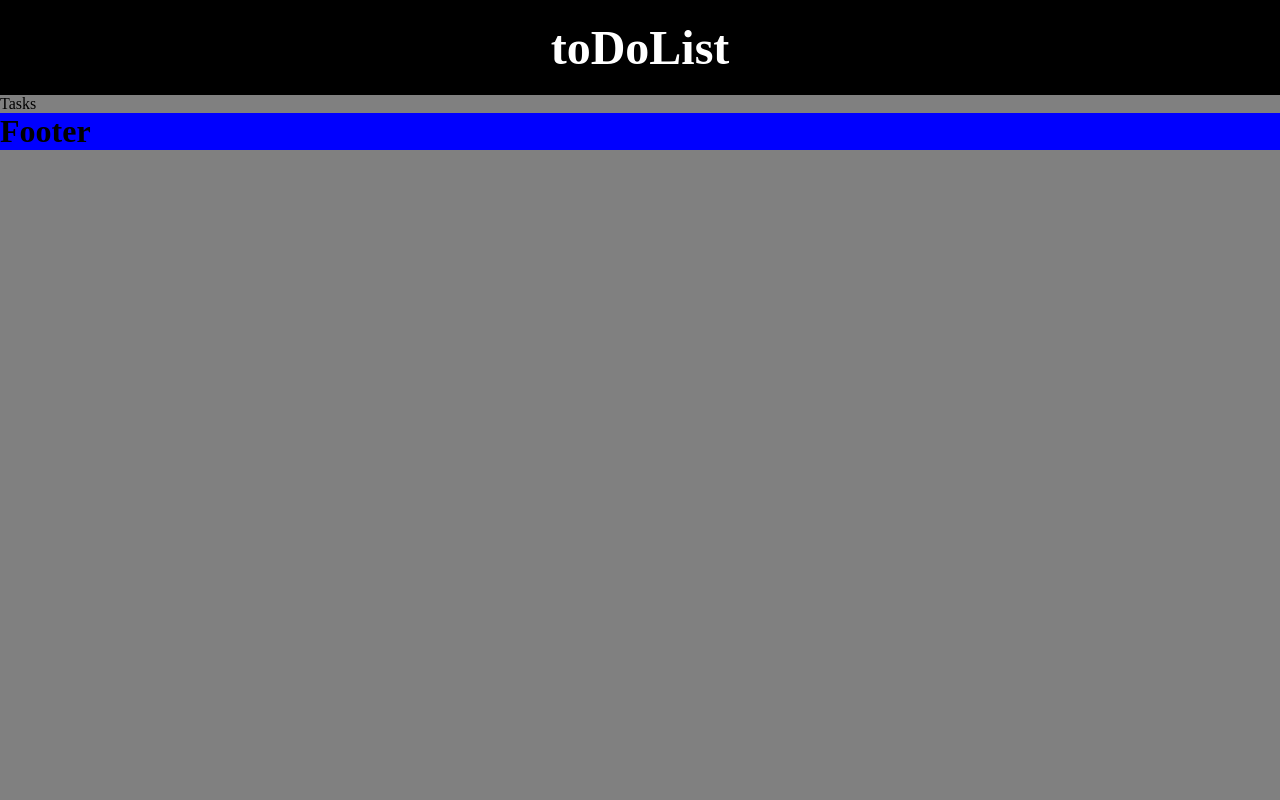
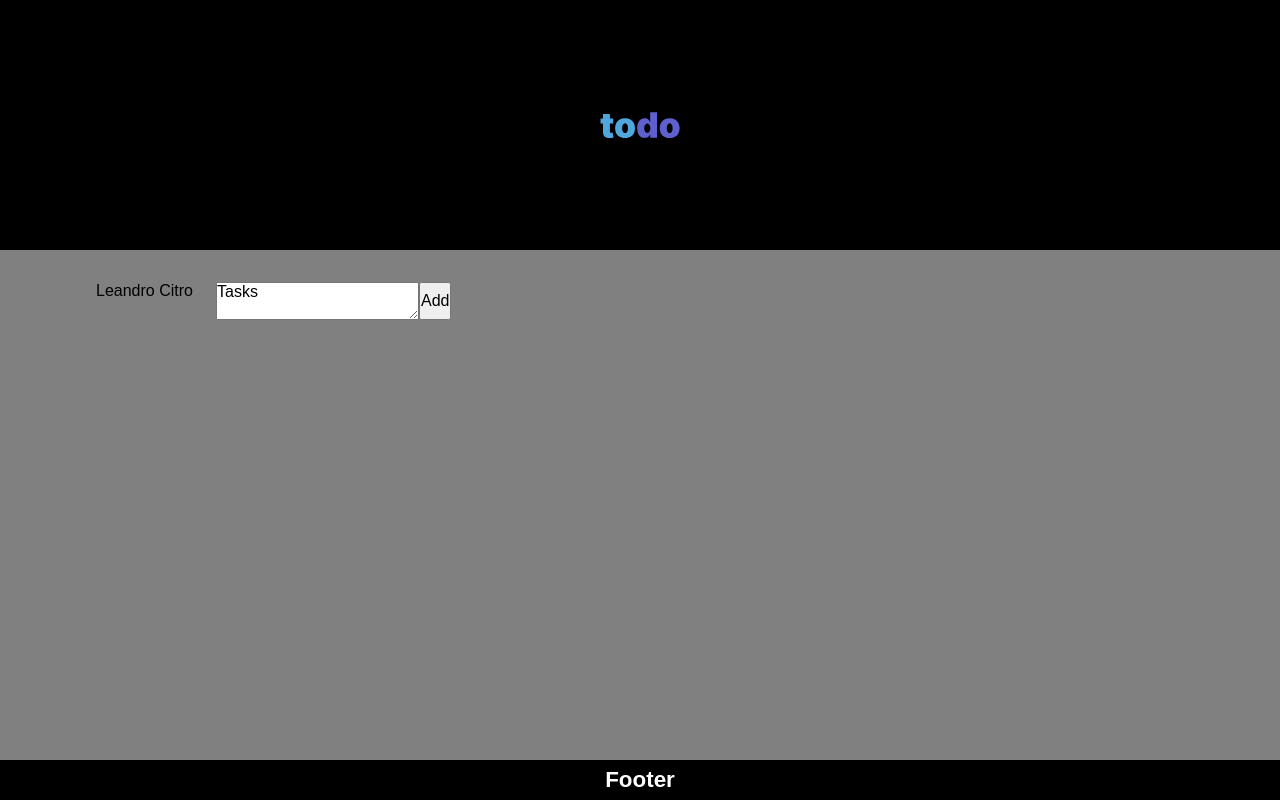
Before and after one commit to leandrocitro/toDoList, a React (Vite) app: page / in a window 1280 px wide. Built offline with nearby package versions, Linux system fonts and the light colour scheme.

Commit message:
Adicionando Tasks

```diff
--- a/src/App.module.css
+++ /dev/null
@@ -1,4 +0,0 @@
-.container {
-    display: grid;
-    background-color: gray;
-}
--- a/src/App.tsx
+++ b/src/App.tsx
@@ -1,19 +1,26 @@
-import {Header} from './components/Header'
-import {Task} from './components/Task'
-import {Footer} from './components/Footer'
+import { Header } from './components/Header'
+import { Task } from './components/Task'
+import { Footer } from './components/Footer'
 
 import './global.css';
+import style from './components/App.module.css';
 
 let mensagem: string;
 
 export function App() {
 
   return (
-  <div>
-    <Header />
-    <Task />
-    <Footer />
+    <div>
+      <Header />
+        <div className={style.wrapper}>
+          <aside>
+            Leandro Citro
+          </aside>
+        <main>
+          <Task />
+        </main>
+      </div>
+      <Footer />
     </div>
-
   )
 }
--- /dev/null
+++ b/src/components/App.module.css
@@ -0,0 +1,12 @@
+.wrapper {
+    max-width: 70rem;
+    margin: 2rem auto;
+    padding: 0 1rem;
+
+    display: grid;
+    grid-template-columns: 120px 1fr;
+    gap: 2 rem;
+    align-items: flex-start;
+
+    background-color: gray;
+}
--- a/src/components/Header.tsx
+++ b/src/components/Header.tsx
@@ -1,8 +1,13 @@
-import style from './header.module.css'
+import style from './Header.module.css'
+
+import toDo from '../assets/todo.svg'
+
+
 
 export function Header () {
     return (
-        <header className={style.header}> toDoList
+        <header className={style.header}>
+            <img src={toDo} />
         </header>
     )
 }
--- a/src/components/Task.tsx
+++ b/src/components/Task.tsx
@@ -4,7 +4,8 @@ import style from './task.module.css'
 export function Task() {
     return (
         <body className={style.body}>
-        Tasks
+        <textarea>Tasks</textarea>
+        <button>Add</button>
         </body>
     )
 }
--- a/src/components/footer.module.css
+++ b/src/components/footer.module.css
@@ -1,4 +1,15 @@
 .footer {
-    background-color: blue;
+    background-color: black;
+    color: white;
+    font-size: 0.70rem;
+    width: 100%;
+    height: 40px;
+    position: absolute;
+    bottom: 0;
+    left: 0;
+    display: flex;
+    padding: 1rem 0;
+    align-items: center;
+    justify-content: center;
 
 }
--- a/src/components/header.module.css
+++ b/src/components/header.module.css
@@ -1,8 +1,7 @@
-
-
 .header {
     background-color: black;
-    font-size: 3rem;
+    height: 250px;
+    font-size: 2rem;
     font-weight: bold;
     color: white;
     display: flex;
@@ -10,3 +9,8 @@
     padding: 1.25rem 0;
 
 }
+
+.header img {
+    width: 256px;
+    width: 80px;
+}
--- a/src/global.css
+++ b/src/global.css
@@ -9,3 +9,10 @@ body {
     color: black;
     -webkit-font-smoothing: antialiased;
 }
+
+
+body, input, textarea, button {
+    font-family: sans-serif;
+    font-weight: 400;
+    font-size: 1rem;
+}
```
Also changed, not shown: src/assets/todo.svg (added).
